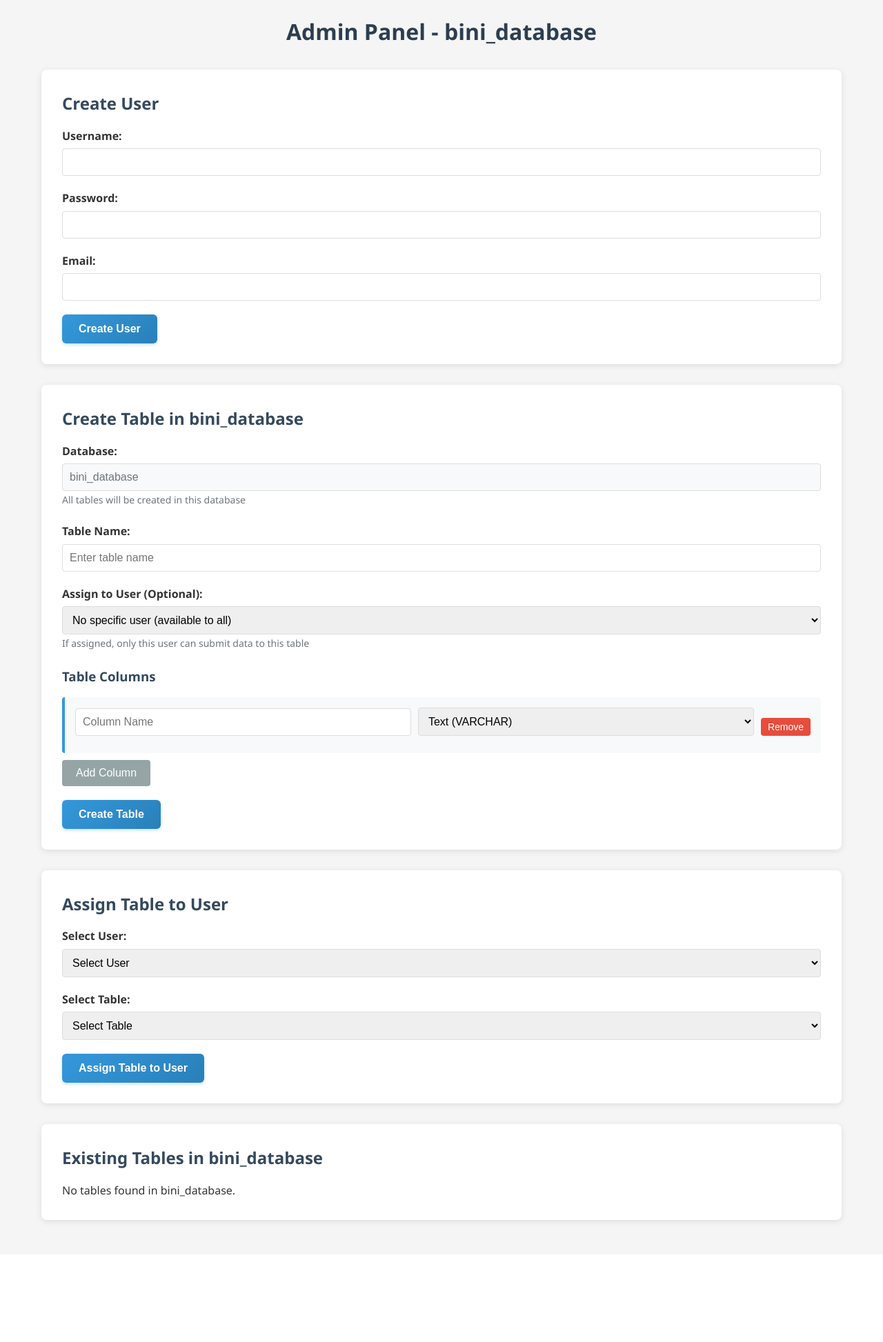
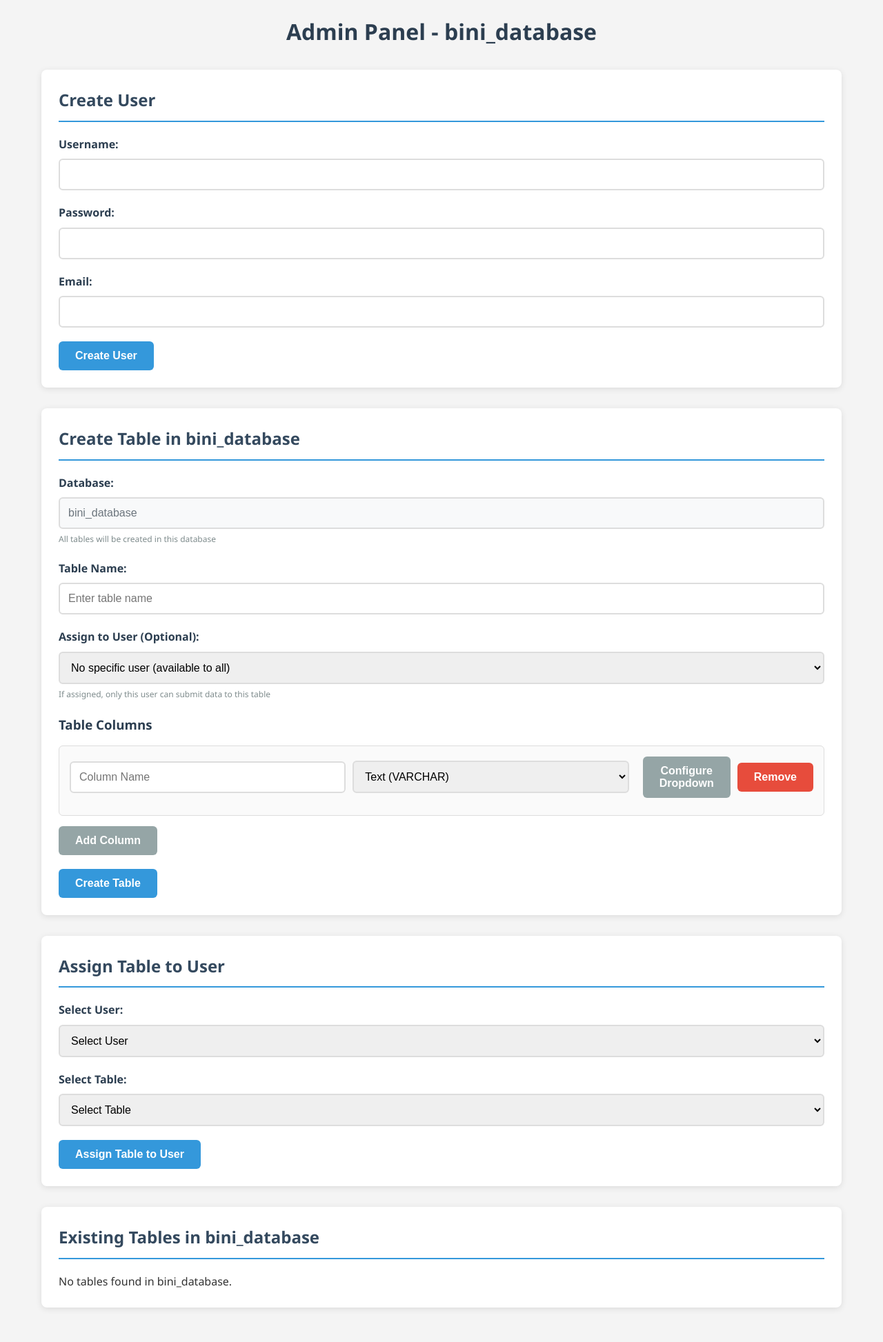
Before and after one commit to biniyamkassa/Gondar-City-Centralized_Dahboard, a Flask app: page /admin in a window 1280 px wide. Shown: the whole page at 69% size. Before the commit the page ends 1777 px from the top, so only its background shows below. Run offline with Flask 3, Linux system fonts and the light colour scheme; data that the repository does not hold is empty; some libraries are stand-ins or nearby versions.

Commit message:
make the Drop Down for necessary tables

```diff
--- a/app.py
+++ b/app.py
@@ -59,6 +59,19 @@ def initialize_database():
                     can_write BOOLEAN DEFAULT TRUE,
                     created_at TIMESTAMP DEFAULT CURRENT_TIMESTAMP,
                     UNIQUE(username, table_name)
+                )
+            ''')
+
+            # Create table_dropdown_options table if not exists
+            cur.execute('''
+                CREATE TABLE IF NOT EXISTS table_dropdown_options (
+                    id SERIAL PRIMARY KEY,
+                    table_name VARCHAR(100) NOT NULL,
+                    column_name VARCHAR(100) NOT NULL,
+                    option_value VARCHAR(255) NOT NULL,
+                    option_label VARCHAR(255) NOT NULL,
+                    created_at TIMESTAMP DEFAULT CURRENT_TIMESTAMP,
+                    UNIQUE(table_name, column_name, option_value)
                 )
             ''')
 
@@ -183,6 +196,7 @@ def create_table():
     table_name = data.get('tableName')
     columns = data.get('columns', [])
     assigned_user = data.get('assignedUser', '')
+    dropdown_options = data.get('dropdownOptions', {})
 
     # Ensure database is initialized
     initialize_database()
@@ -211,6 +225,18 @@ def create_table():
             '''
 
             cur.execute(create_table_query)
+
+            # Save dropdown options if any
+            for column_name, options in dropdown_options.items():
+                for option in options:
+                    if option['value'] and option['label']:
+                        cur.execute('''
+                            INSERT INTO table_dropdown_options
+                            (table_name, column_name, option_value, option_label)
+                            VALUES (%s, %s, %s, %s)
+                            ON CONFLICT (table_name, column_name, option_value)
+                            DO UPDATE SET option_label = EXCLUDED.option_label
+                        ''', (table_name, column_name, option['value'], option['label']))
 
             # If a user is assigned to this table, create permission
             if assigned_user:
@@ -268,7 +294,7 @@ def get_tables():
             cur.execute("""
                 SELECT table_name FROM information_schema.tables
                 WHERE table_schema = 'public' AND table_type = 'BASE TABLE'
-                AND table_name NOT IN ('system_users', 'user_table_permissions')
+                AND table_name NOT IN ('system_users', 'user_table_permissions', 'table_dropdown_options')
                 ORDER BY table_name
             """)
             tables = [row[0] for row in cur.fetchall()]
@@ -331,9 +357,30 @@ def get_table_columns(table_name):
 
             columns = [{'name': row[0], 'type': row[1]}
                        for row in cur.fetchall()]
+
+            # Get dropdown options for each column
+            dropdown_options = {}
+            for column in columns:
+                cur.execute("""
+                    SELECT option_value, option_label
+                    FROM table_dropdown_options
+                    WHERE table_name = %s AND column_name = %s
+                    ORDER BY option_value
+                """, (table_name, column['name']))
+
+                options = cur.fetchall()
+                if options:
+                    dropdown_options[column['name']] = [
+                        {'value': row[0], 'label': row[1]} for row in options
+                    ]
+
             cur.close()
             conn.close()
-            return jsonify({'success': True, 'columns': columns})
+            return jsonify({
+                'success': True,
+                'columns': columns,
+                'dropdownOptions': dropdown_options
+            })
         except Exception as e:
             return jsonify({'success': False, 'message': str(e)})
 
--- a/static/style.css
+++ b/static/style.css
@@ -6,9 +6,9 @@
 
 body {
     font-family: 'Segoe UI', Tahoma, Geneva, Verdana, sans-serif;
-    background-color: #f5f5f5;
+    line-height: 1.6;
     color: #333;
-    line-height: 1.6;
+    background-color: #f4f4f4;
 }
 
 .container {
@@ -23,35 +23,53 @@ h1 {
     color: #2c3e50;
 }
 
-h2, h3 {
+h2 {
+    margin-bottom: 20px;
     color: #34495e;
+    border-bottom: 2px solid #3498db;
+    padding-bottom: 10px;
+}
+
+h3 {
     margin-bottom: 15px;
+    color: #2c3e50;
 }
 
 .section {
     background: white;
-    padding: 30px;
+    padding: 25px;
     margin-bottom: 30px;
     border-radius: 8px;
-    box-shadow: 0 2px 10px rgba(0,0,0,0.1);
+    box-shadow: 0 2px 10px rgba(0, 0, 0, 0.1);
 }
 
 .form-group {
     margin-bottom: 20px;
 }
 
-label {
+.form-group label {
     display: block;
-    margin-bottom: 5px;
+    margin-bottom: 8px;
     font-weight: 600;
+    color: #2c3e50;
 }
 
-input, select {
+.form-group input,
+.form-group select,
+.form-group textarea {
     width: 100%;
-    padding: 10px;
-    border: 1px solid #ddd;
-    border-radius: 4px;
+    padding: 12px;
+    border: 2px solid #ddd;
+    border-radius: 6px;
     font-size: 16px;
+    transition: border-color 0.3s;
+}
+
+.form-group input:focus,
+.form-group select:focus,
+.form-group textarea:focus {
+    outline: none;
+    border-color: #3498db;
 }
 
 .readonly-field {
@@ -60,28 +78,17 @@ input, select {
     cursor: not-allowed;
 }
 
-.form-row {
-    display: flex;
-    gap: 10px;
-    align-items: end;
-    margin-bottom: 10px;
-}
-
-.form-row input,
-.form-row select {
-    flex: 1;
-}
-
 .btn {
-    padding: 10px 20px;
+    display: inline-block;
+    padding: 12px 24px;
     border: none;
-    border-radius: 4px;
+    border-radius: 6px;
     cursor: pointer;
+    text-decoration: none;
     font-size: 16px;
-    text-decoration: none;
-    display: inline-block;
+    font-weight: 600;
+    transition: all 0.3s;
     text-align: center;
-    transition: background-color 0.3s;
 }
 
 .btn-primary {
@@ -105,8 +112,6 @@ input, select {
 .btn-danger {
     background-color: #e74c3c;
     color: white;
-    padding: 5px 10px;
-    font-size: 14px;
 }
 
 .btn-danger:hover {
@@ -114,79 +119,89 @@ input, select {
 }
 
 .button-group {
-    text-align: center;
+    display: flex;
+    gap: 20px;
     margin-bottom: 30px;
+    flex-wrap: wrap;
 }
 
 .user-section {
-    margin-top: 20px;
+    background: white;
     padding: 20px;
-    background: white;
     border-radius: 8px;
-    box-shadow: 0 2px 10px rgba(0,0,0,0.1);
+    box-shadow: 0 2px 10px rgba(0, 0, 0, 0.1);
+    flex: 1;
+    min-width: 300px;
 }
 
-.column-row {
+.steps {
+    display: grid;
+    grid-template-columns: repeat(auto-fit, minmax(250px, 1fr));
+    gap: 20px;
+}
+
+.step {
     background: #f8f9fa;
-    padding: 15px;
-    border-radius: 4px;
-    margin-bottom: 10px;
+    padding: 20px;
+    border-radius: 8px;
     border-left: 4px solid #3498db;
 }
 
 .success {
     color: #27ae60;
-    background: #d5f4e6;
-    padding: 10px;
-    border-radius: 4px;
-    margin-top: 10px;
+    background-color: #d5f4e6;
+    padding: 12px;
+    border-radius: 6px;
+    margin-top: 15px;
     border: 1px solid #27ae60;
 }
 
 .error {
     color: #e74c3c;
-    background: #fadbd8;
-    padding: 10px;
-    border-radius: 4px;
-    margin-top: 10px;
+    background-color: #fadbd8;
+    padding: 12px;
+    border-radius: 6px;
+    margin-top: 15px;
     border: 1px solid #e74c3c;
 }
 
-#formFields {
-    margin-bottom: 20px;
+.form-row {
+    display: flex;
+    gap: 10px;
+    align-items: center;
+    margin-bottom: 10px;
 }
 
-#formFields .form-group {
-    background: #f8f9fa;
+.column-row {
+    margin-bottom: 15px;
     padding: 15px;
-    border-radius: 4px;
+    border: 1px solid #ddd;
+    border-radius: 6px;
+    background-color: #fafafa;
 }
 
-small {
-    color: #6c757d;
-    font-size: 0.875em;
+.dropdown-options-container {
+    border: 1px solid #ccc;
+    padding: 15px;
+    margin-top: 10px;
+    border-radius: 6px;
+    background-color: #f8f9fa;
 }
 
-ul {
-    list-style-type: none;
-    padding: 0;
+.dropdown-option-row {
+    display: flex;
+    gap: 10px;
+    align-items: center;
+    margin-bottom: 8px;
 }
 
-li {
-    background: #f8f9fa;
-    margin: 5px 0;
-    padding: 10px;
-    border-radius: 4px;
-    border-left: 4px solid #3498db;
-}
-/* Login Page Styles */
 .login-container {
     max-width: 400px;
     margin: 50px auto;
-    padding: 30px;
     background: white;
-    border-radius: 8px;
-    box-shadow: 0 2px 20px rgba(0,0,0,0.1);
+    padding: 40px;
+    border-radius: 10px;
+    box-shadow: 0 4px 20px rgba(0, 0, 0, 0.1);
 }
 
 .login-links {
@@ -255,159 +270,38 @@ li {
     background-color: #f5f5f5;
 }
 
-/* Form Styles */
-#dataForm {
-    margin-top: 20px;
+small {
+    color: #7f8c8d;
+    font-size: 12px;
+    display: block;
+    margin-top: 5px;
 }
 
-#formFields .form-group {
-    background: #f8f9fa;
-    padding: 15px;
-    border-radius: 4px;
-    margin-bottom: 15px;
-}
+/* Responsive design */
+@media (max-width: 768px) {
+    .container {
+        padding: 10px;
+    }
 
-#formFields label {
-    color: #2c3e50;
-    font-weight: 600;
-    margin-bottom: 8px;
-}
+    .button-group {
+        flex-direction: column;
+    }
 
-/* Responsive Design */
-@media (max-width: 768px) {
     .dashboard-header {
         flex-direction: column;
         gap: 15px;
         text-align: center;
     }
 
-    .steps {
-        grid-template-columns: 1fr;
+    .form-row {
+        flex-direction: column;
+        align-items: stretch;
+    }
+
+    .form-row input,
+    .form-row select,
+    .form-row button {
+        width: 100%;
+        margin-bottom: 10px;
     }
 }
-
-/* Message Styles */
-.message-container {
-    margin-top: 15px;
-    padding: 12px 15px;
-    border-radius: 6px;
-    font-weight: 500;
-    text-align: center;
-    transition: all 0.3s ease;
-}
-
-.message-success {
-    background-color: #d4edda;
-    color: #155724;
-    border: 1px solid #c3e6cb;
-    box-shadow: 0 2px 4px rgba(76, 175, 80, 0.2);
-}
-
-.message-error {
-    background-color: #f8d7da;
-    color: #721c24;
-    border: 1px solid #f5c6cb;
-    box-shadow: 0 2px 4px rgba(220, 53, 69, 0.2);
-}
-
-/* Success animation */
-@keyframes successPulse {
-    0% { transform: scale(1); }
-    50% { transform: scale(1.02); }
-    100% { transform: scale(1); }
-}
-
-.message-success {
-    animation: successPulse 0.5s ease-in-out;
-}
-
-/* Form improvements */
-#dataForm {
-    transition: all 0.3s ease;
-}
-
-#formFields .form-group {
-    margin-bottom: 20px;
-}
-
-#formFields label {
-    font-weight: 600;
-    color: #2c3e50;
-    margin-bottom: 8px;
-    display: block;
-}
-
-#formFields input,
-#formFields select,
-#formFields textarea {
-    width: 100%;
-    padding: 10px 12px;
-    border: 2px solid #e9ecef;
-    border-radius: 4px;
-    font-size: 14px;
-    transition: border-color 0.3s ease;
-}
-
-#formFields input:focus,
-#formFields select:focus,
-#formFields textarea:focus {
-    outline: none;
-    border-color: #3498db;
-    box-shadow: 0 0 0 3px rgba(52, 152, 219, 0.1);
-}
-
-/* Button improvements */
-.btn-primary {
-    background: linear-gradient(135deg, #3498db, #2980b9);
-    border: none;
-    padding: 12px 24px;
-    font-size: 16px;
-    font-weight: 600;
-    border-radius: 6px;
-    transition: all 0.3s ease;
-    box-shadow: 0 2px 4px rgba(52, 152, 219, 0.3);
-}
-
-.btn-primary:hover {
-    transform: translateY(-2px);
-    box-shadow: 0 4px 8px rgba(52, 152, 219, 0.4);
-    background: linear-gradient(135deg, #2980b9, #3498db);
-}
-
-.btn-primary:disabled {
-    background: #95a5a6;
-    transform: none;
-    box-shadow: none;
-    cursor: not-allowed;
-}
-
-/* Success state for form */
-.form-success {
-    border-left: 4px solid #27ae60;
-    background-color: #f8fff9;
-}
-/* Form buttons container */
-.form-buttons {
-    display: flex;
-    gap: 10px;
-    margin-top: 20px;
-}
-
-.form-buttons .btn {
-    flex: 1;
-}
-
-/* Form persistence indicator */
-.form-persisted {
-    border-left: 4px solid #3498db;
-    background-color: #f8f9fa;
-}
-
-/* Auto-save indicator */
-.auto-save-indicator {
-    font-size: 12px;
-    color: #6c757d;
-    text-align: right;
-    margin-top: 5px;
-    font-style: italic;
-}
--- a/templates/admin.html
+++ b/templates/admin.html
@@ -218,13 +218,46 @@
                         <option value="TEXT" ${type === 'TEXT' ? 'selected' : ''}>Long Text</option>
                         <option value="DECIMAL(10,2)" ${type === 'DECIMAL(10,2)' ? 'selected' : ''}>Decimal</option>
                     </select>
+                    <button type="button" class="btn btn-secondary configure-dropdown" style="margin-left: 10px;">Configure Dropdown</button>
                     <button type="button" class="btn btn-danger remove-column">Remove</button>
+                </div>
+                <div class="dropdown-options-container" style="display: none; margin-top: 10px; padding: 10px; background: #f5f5f5; border-radius: 5px;">
+                    <h4>Dropdown Options for this Column</h4>
+                    <div class="dropdown-options-list"></div>
+                    <button type="button" class="btn btn-secondary add-dropdown-option">Add Option</button>
                 </div>
             `;
             document.getElementById('columnsContainer').appendChild(columnDiv);
 
+            // Add event listeners
             columnDiv.querySelector('.remove-column').addEventListener('click', function () {
                 columnDiv.remove();
+            });
+
+            columnDiv.querySelector('.configure-dropdown').addEventListener('click', function () {
+                const optionsContainer = columnDiv.querySelector('.dropdown-options-container');
+                optionsContainer.style.display = optionsContainer.style.display === 'none' ? 'block' : 'none';
+            });
+
+            columnDiv.querySelector('.add-dropdown-option').addEventListener('click', function () {
+                addDropdownOption(columnDiv);
+            });
+        }
+
+        function addDropdownOption(columnDiv, value = '', label = '') {
+            const optionsList = columnDiv.querySelector('.dropdown-options-list');
+            const optionDiv = document.createElement('div');
+            optionDiv.className = 'dropdown-option-row';
+            optionDiv.style.marginBottom = '5px';
+            optionDiv.innerHTML = `
+                <input type="text" class="dropdown-value" placeholder="Option Value" value="${value}" style="width: 150px;">
+                <input type="text" class="dropdown-label" placeholder="Option Label" value="${label}" style="width: 150px;">
+                <button type="button" class="btn btn-danger remove-dropdown-option" style="margin-left: 10px;">Remove</button>
+            `;
+            optionsList.appendChild(optionDiv);
+
+            optionDiv.querySelector('.remove-dropdown-option').addEventListener('click', function () {
+                optionDiv.remove();
             });
         }
 
@@ -238,6 +271,7 @@
             e.preventDefault();
 
             const columns = [];
+            const dropdownOptions = {};
             const columnRows = document.querySelectorAll('.column-row');
 
             columnRows.forEach(row => {
@@ -245,6 +279,21 @@
                 const type = row.querySelector('.column-type').value;
                 if (name && type) {
                     columns.push({ name, type });
+
+                    // Collect dropdown options for this column
+                    const optionRows = row.querySelectorAll('.dropdown-option-row');
+                    const options = [];
+                    optionRows.forEach(optionRow => {
+                        const value = optionRow.querySelector('.dropdown-value').value;
+                        const label = optionRow.querySelector('.dropdown-label').value;
+                        if (value && label) {
+                            options.push({ value, label });
+                        }
+                    });
+
+                    if (options.length > 0) {
+                        dropdownOptions[name] = options;
+                    }
                 }
             });
 
@@ -256,7 +305,8 @@
             const tableData = {
                 tableName: document.getElementById('tableName').value,
                 columns: columns,
-                assignedUser: document.getElementById('assignedUser').value
+                assignedUser: document.getElementById('assignedUser').value,
+                dropdownOptions: dropdownOptions
             };
 
             fetch('/create_table', {
```
Also changed, not shown: other parts of static/style.css (+21 -21 lines), templates/user_dashboard.html (+13 -1 lines).
